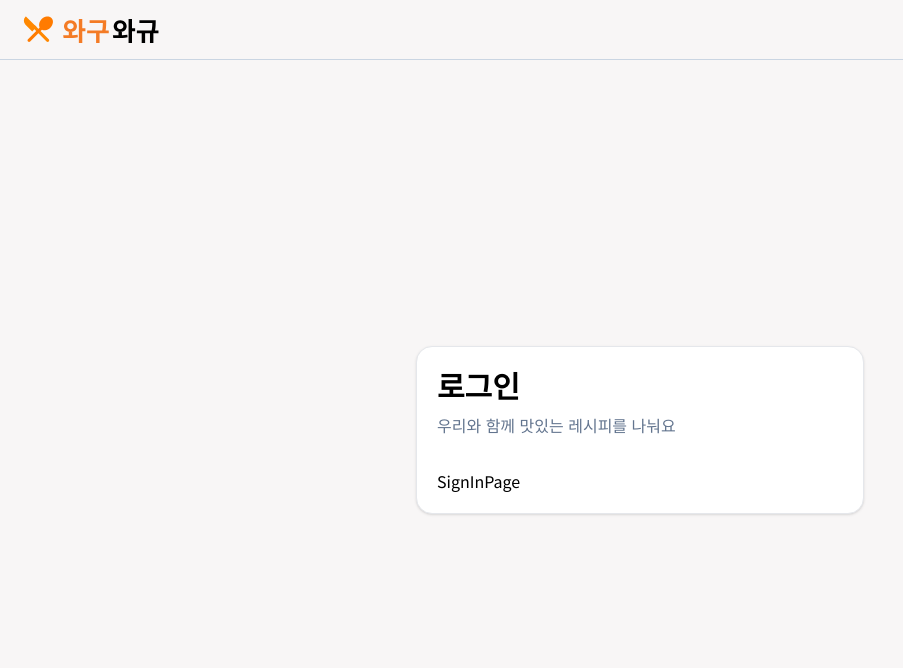
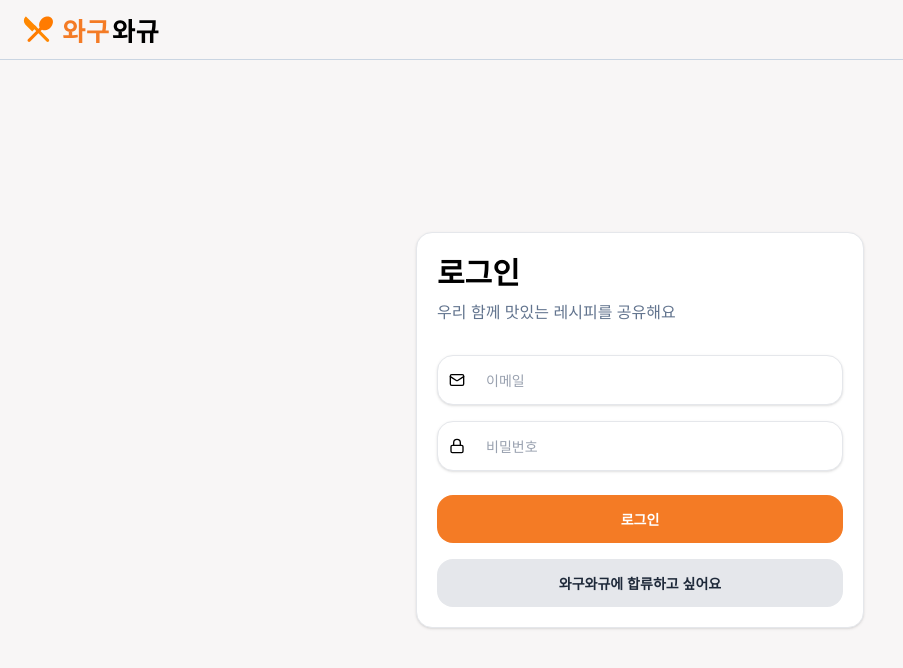
Before and after one commit to dango0812/menu-recommender, a Next.js app: page /sign-in in a window 1280 px wide. Shown: the top 668 px of the page, without its empty margins (0-903 px from the left). Built offline with nearby package versions, Linux system fonts and the light colour scheme; no server answers.

Commit message:
feat: 로그인 페이지 구현
- 로그인 페이지 UI 구현
- 로그인 시, NextAuth 함수를 통한 로그인 절차 프로세스 구현
- NextAuth email 로그인 provider 구현

```diff
--- /dev/null
+++ b/app/page.tsx
@@ -0,0 +1,3 @@
+export default function MainPage() {
+  return <main>MainPage</main>;
+}
--- /dev/null
+++ b/app/sign-in/action.ts
@@ -0,0 +1,36 @@
+'use server';
+
+import { AuthError } from 'next-auth';
+
+import { signIn } from '@/auth';
+import { signInSchema } from '@/constants/schemas';
+
+interface SignInResult {
+  success?: boolean;
+  error?: string;
+}
+
+export async function signInAction(data: { email: string; password: string }): Promise<SignInResult> {
+  // 서버 사이드 형식 검사
+  const validatedFields = signInSchema.safeParse(data);
+  if (!validatedFields.success) {
+    return { error: '이메일 또는 비밀번호를 확인해 주세요.' };
+  }
+
+  const { email, password } = validatedFields.data;
+
+  try {
+    await signIn('credentials', {
+      email,
+      password,
+      redirect: false,
+    });
+
+    return { success: true };
+  } catch (e) {
+    if (e instanceof AuthError) {
+      return { error: e.cause?.err?.message ?? '로그인에 실패했어요.' };
+    }
+    return { error: '로그인 중 문제가 발생했어요.' };
+  }
+}
--- a/app/sign-in/page.tsx
+++ b/app/sign-in/page.tsx
@@ -1,4 +1,7 @@
-import { Card, Flex, Text } from '@/components/ui';
+import { Button, Card, Flex, Text } from '@/components/ui';
+import { ROUTES } from '@/constants/routes';
+
+import { SignInForm } from './sign-in-form';
 
 export default function SignInPage() {
   return (
@@ -9,9 +12,15 @@ export default function SignInPage() {
             <Text as="h1" className="text-3xl font-bold">
               로그인
             </Text>
-            <Text className="text-slate-500">우리와 함께 맛있는 레시피를 나눠요</Text>
+
+            <Text className="text-slate-500">우리 함께 맛있는 레시피를 공유해요</Text>
           </Flex>
-          SignInPage
+
+          <SignInForm />
+
+          <Button href={ROUTES.AUTH.SIGN_UP} as="a" color={'gray'} fullWidth className="mt-4">
+            와구와규에 합류하고 싶어요
+          </Button>
         </Card>
       </div>
     </main>
--- /dev/null
+++ b/app/sign-in/sign-in-form.tsx
@@ -0,0 +1,73 @@
+'use client';
+
+import { zodResolver } from '@hookform/resolvers/zod';
+import { Lock, Mail } from 'lucide-react';
+import { useRouter } from 'next/navigation';
+import { useForm } from 'react-hook-form';
+
+import { FormHelperText } from '@/components/common/form-helper-text';
+import { RHFFormProvider, RHFInput } from '@/components/common/react-hook-form';
+import { Button } from '@/components/ui';
+import { ROUTES } from '@/constants/routes';
+import { type SignInFormSchema, signInSchema } from '@/constants/schemas';
+
+import { signInAction } from './action';
+
+export function SignInForm() {
+  const router = useRouter();
+
+  const form = useForm<SignInFormSchema>({
+    resolver: zodResolver(signInSchema),
+    defaultValues: {
+      email: '',
+      password: '',
+    },
+  });
+
+  const { errors, isSubmitting } = form.formState;
+  const rootError = errors.root;
+
+  const onSubmit = async (data: SignInFormSchema) => {
+    form.clearErrors('root');
+
+    const result = await signInAction(data);
+    if (!result.success) {
+      form.setError('root', { message: result.error ?? '로그인에 실패했어요.' });
+      return;
+    }
+
+    router.replace(ROUTES.HOME);
+  };
+
+  return (
+    <RHFFormProvider
+      form={form}
+      onSubmit={onSubmit}
+      className="flex w-full flex-col gap-4"
+      onInput={() => form.clearErrors('root')}
+    >
+      <RHFInput<SignInFormSchema>
+        name="email"
+        type="email"
+        placeholder="이메일"
+        autoComplete="email"
+        fullWidth
+        startDecorator={<Mail size={16} />}
+      />
+      <RHFInput<SignInFormSchema>
+        name="password"
+        type="password"
+        placeholder="비밀번호"
+        autoComplete="current-password"
+        fullWidth
+        startDecorator={<Lock size={16} />}
+      />
+
+      {rootError && <FormHelperText>{rootError.message}</FormHelperText>}
+
+      <Button type="submit" fullWidth loading={isSubmitting} className="mt-2">
+        로그인
+      </Button>
+    </RHFFormProvider>
+  );
+}
--- a/auth.ts
+++ b/auth.ts
@@ -1,12 +1,56 @@
-import { PrismaAdapter } from '@auth/prisma-adapter';
-import NextAuth from 'next-auth';
+import { compare } from 'bcryptjs';
+import NextAuth, { type NextAuthConfig } from 'next-auth';
+import CredentialsProvider from 'next-auth/providers/credentials';
 
 import prisma from '@/lib/prisma';
 
 export const { handlers, signIn, signOut, auth } = NextAuth({
-  adapter: PrismaAdapter(prisma),
-  providers: [], // Google, GitHub 등 추가
+  providers: [
+    CredentialsProvider({
+      name: 'credentials',
+      credentials: {
+        email: { label: '이메일', type: 'email' },
+        password: { label: '비밀번호', type: 'password' },
+      },
+      async authorize(credentials) {
+        if (!credentials?.email || !credentials?.password) {
+          throw new Error('이메일과 비밀번호를 입력해 주세요.');
+        }
+
+        const user = await prisma.user.findUnique({
+          where: { email: credentials.email as string },
+        });
+
+        if (!user) {
+          throw new Error('등록되지 않은 계정이에요.');
+        }
+
+        if (!user.password) {
+          throw new Error('소셜 로그인으로 가입된 계정이에요.');
+        }
+
+        const isCorrectPassword = await compare(credentials.password as string, user.password);
+        if (!isCorrectPassword) {
+          throw new Error('비밀번호를 확인해 주세요.');
+        }
+
+        if (!user.emailVerified) {
+          throw new Error('이메일 확인이 완료되지 않았어요.');
+        }
+
+        return user;
+      },
+    }),
+  ],
   session: {
-    strategy: 'database',
+    strategy: 'jwt',
   },
-});
+  callbacks: {
+    async jwt({ token, user }) {
+      return { ...token, id: token.id ?? user?.id };
+    },
+    async session({ session, token }) {
+      return { ...session, user: { ...session.user, id: token.id as string } };
+    },
+  },
+} satisfies NextAuthConfig);
```
